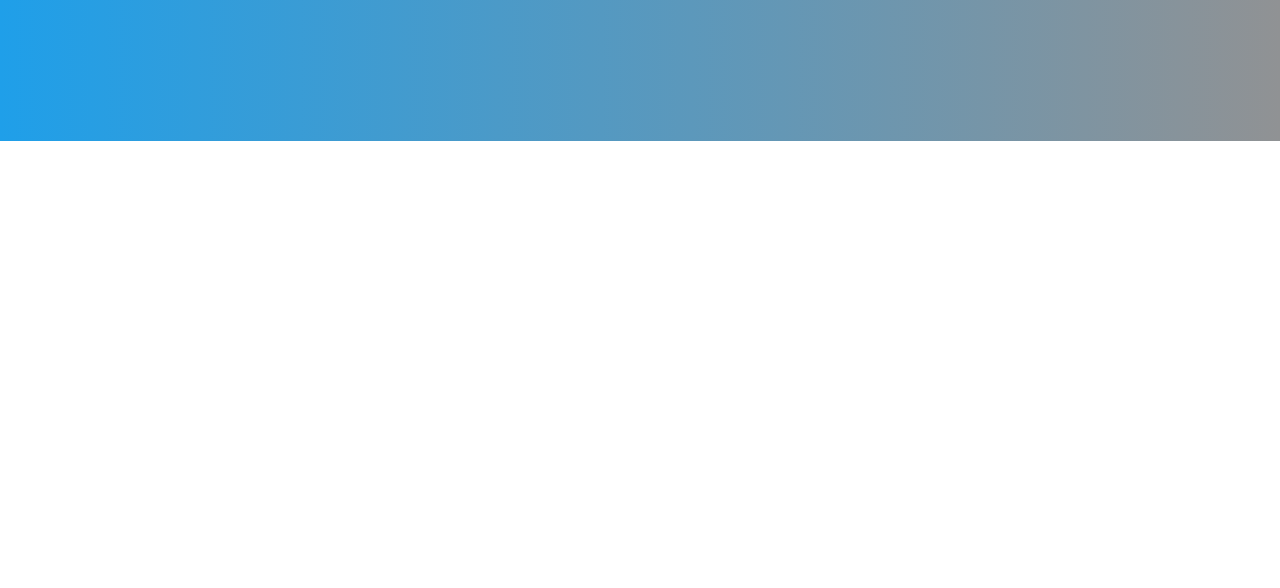
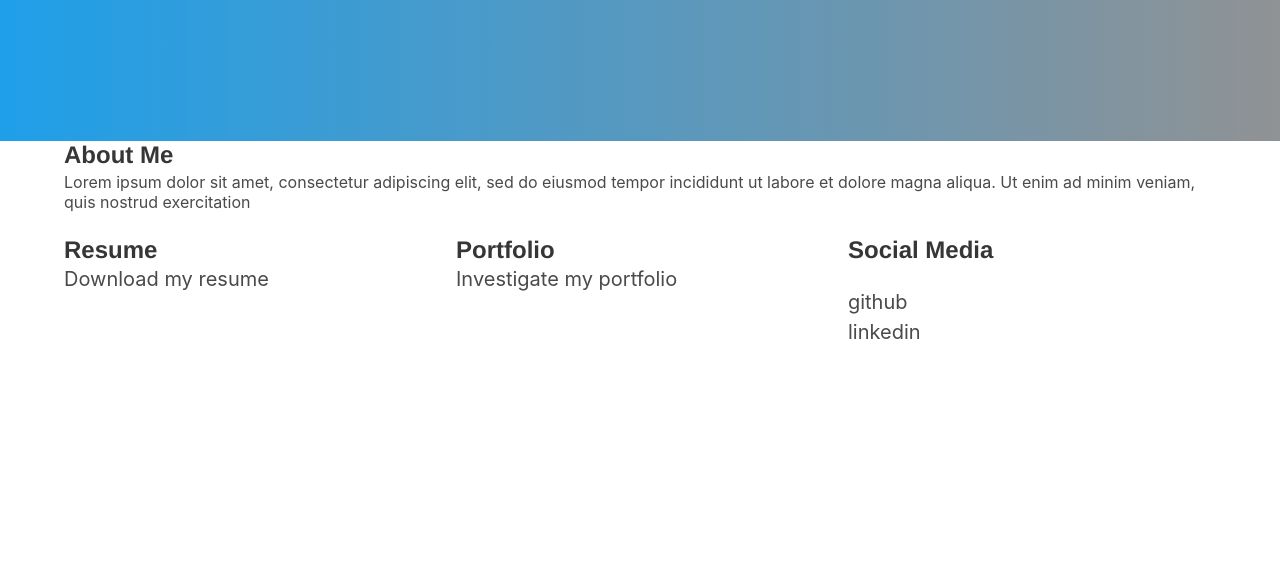
Before and after one commit to mdchambers/mdchambers.tech, a Gatsby site: page / in a window 1280 px wide. Shown: the part 212-800 px from the top of the page. Built offline with nearby package versions, Linux system fonts and the light colour scheme; Gatsby itself is replaced by a stand-in of ours; some packages are replaced by stand-ins of ours.

Commit message:
Homepage updates

```diff
--- a/src/pages/index.js
+++ b/src/pages/index.js
@@ -16,7 +16,65 @@ export default () => (
         <section className="hero is-success heroGradient is-medium">
             <div className="hero-body header">
                 <h1 className="title">Michael D Chambers</h1>
-                <h2 className="subtitle">Data analyst / full-stack web developer</h2>
+                <h2 className="subtitle">data analyst / full-stack web developer</h2>
+            </div>
+        </section>
+        <section>
+            <div className="container main-body">
+                <div className="columns is-multiline">
+                    <div className="column about-me is-full">
+                        <article className="media">
+                            <div className="media-content">
+                                <div className="content">
+                                    <h1 className="title is-size-4">About Me</h1>
+                                    <p className="subtitle is-size-6">
+                                        Lorem ipsum dolor sit amet, consectetur adipiscing elit,
+                                        sed do eiusmod tempor incididunt ut labore et dolore magna
+                                        aliqua. Ut enim ad minim veniam, quis nostrud exercitation
+                                    </p>
+                                </div>
+                            </div>
+                        </article>
+                    </div>
+                    <div className="column is-one-third">
+                        <article className="media">
+                            <div className="media-content">
+                                <div className="content">
+                                    <h1 className="title is-size-4">Resume</h1>
+                                    <p className="subtitle is-size-5">
+                                        Download my resume
+                                    </p>
+                                </div>
+                            </div>
+                        </article>
+                    </div>
+                    <div className="column is-one-third">
+                        <article className="media">
+                            <div className="media-content">
+                                <div className="content">
+                                    <h1 className="title is-size-4">Portfolio</h1>
+                                    <p className="subtitle is-size-5">
+                                        Investigate my portfolio
+                                    </p>
+                                </div>
+                            </div>
+                        </article>
+                    </div>
+                    <div className="column is-one-third">
+                        <article className="media">
+                            <div className="media-content">
+                                <div className="content">
+                                    <h1 className="title is-size-4">Social Media</h1>
+                                    <p className="is-size-5">
+                                        github
+                                        <br/>
+                                        linkedin
+                                    </p>
+                                </div>
+                            </div>
+                        </article>
+                    </div>
+                </div>
             </div>
         </section>
         {/* <img className="profilePic" src={pic} alt="Profile"></img>                 */}
--- a/src/pages/index.scss
+++ b/src/pages/index.scss
@@ -20,3 +20,21 @@ $secondary-color: rgb(144, 146, 148);
 .header {
     text-align: center
 }
+
+.about-me {
+    // margin: 50px 75px;
+    // text-align: justify;
+    // border: 3px solid $secondary-color;
+    // border-radius: 25px;
+}
+
+.lower-third {
+    // max-width: 75%;
+    // align-content: center;
+}
+
+.main-body {
+    width: 75%;
+    display: flex;
+    align-items: center;
+}
```
